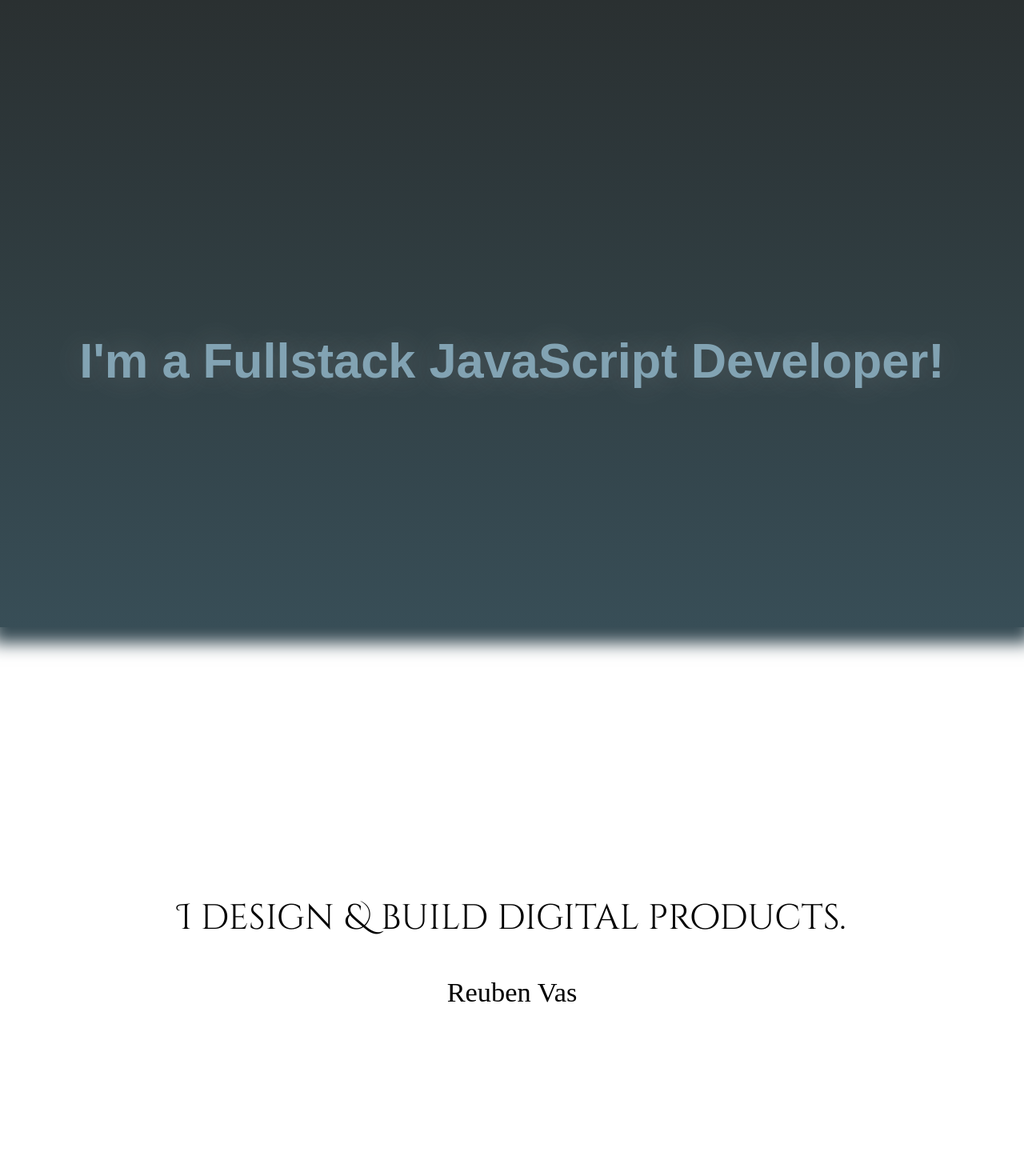
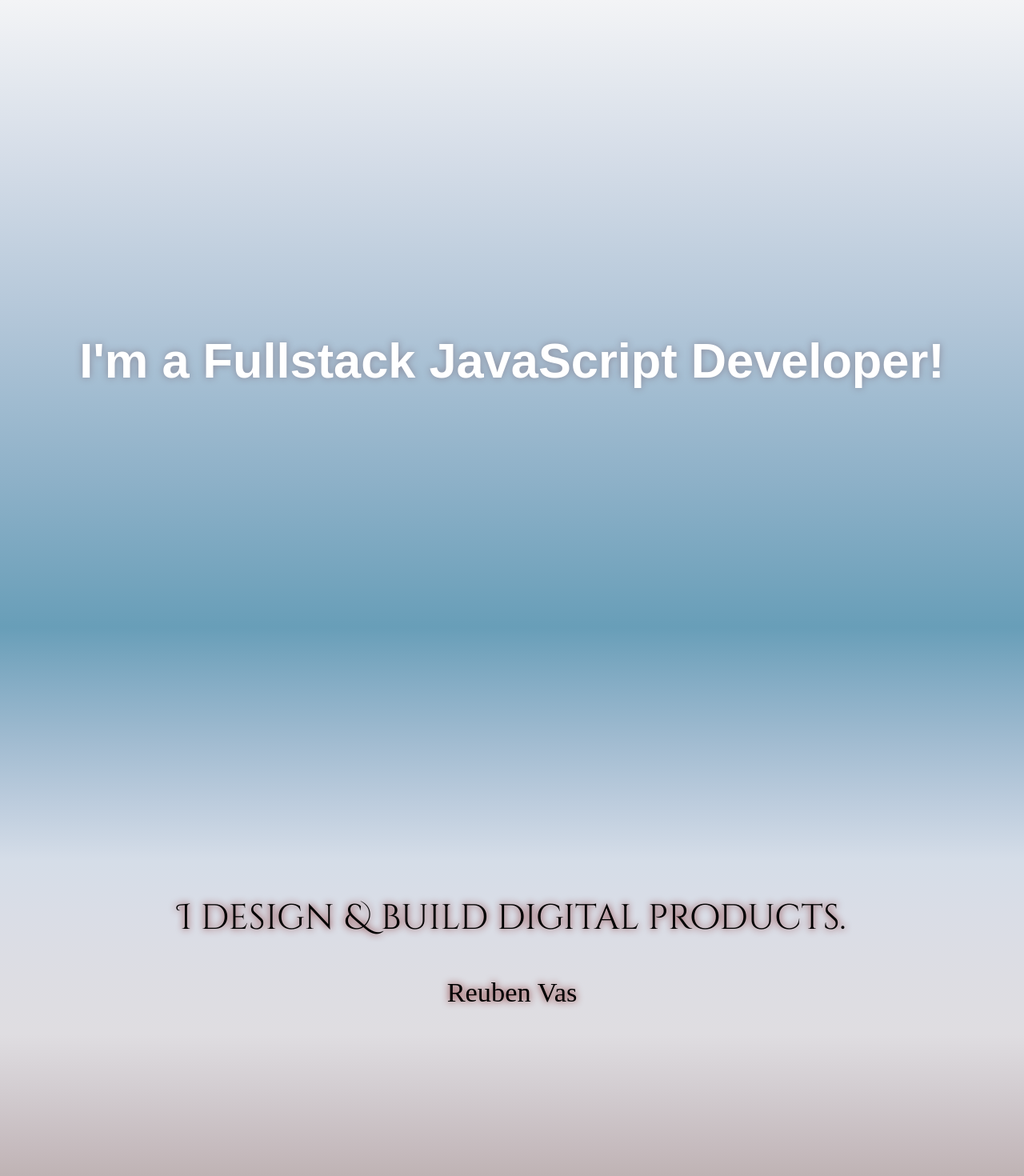
Before and after one commit to reubenvas/portfolio, a React (Create React App) app: page / in a window 1280 px wide. Shown: the top 1470 px of the page at 80% size. Built offline with nearby package versions, Linux system fonts and the light colour scheme; a web font is replaced by a local one.

Commit message:
added gradient background

```diff
--- a/src/App.css
+++ b/src/App.css
@@ -20,11 +20,9 @@
 
 .Intro {
   /* color: #F9D342; */
-  color: rgb(130, 163, 179) ;
-  text-shadow: 0px 0px 40px #d8d5d53e;
-  background-image: linear-gradient(to bottom, #2a3031, #2d373a, #313f43, #34464d, #384e57);
-  box-shadow: 0px 10px 20px 10px #364b54;
-}
+  color: white ;
+  text-shadow: 0px 0px 10px rgb(137,137,153);
+  background-image: linear-gradient(to top, #689eb8, #90b2c9, #b4c7d9, #d5dde8, #f3f4f6);}
 
 .navigation-container {
   visibility: hidden;
@@ -44,19 +42,11 @@
   flex-direction: column;
   align-items: center;
   justify-content: center;
-}
+  background-image: linear-gradient(to bottom, #689eb8, #86adc5, #a2bcd1, #bcccdd, #d5dde8, #dadde6, #dddde3, #dfdde1, #d2ccd0, #c5babd, #b7aaa8, #a79b94);}
 
-.bg-landscape {
-  background-image: url("./images/forest-mountains-3v-1440x900.jpg");
-  position: absolute;
-  height: fill;
-  width: fill;
-  z-index: -1;
-  filter: blur(3.5px);
-}
 
 .text--home {
-  text-shadow: 0px 0px 300px #fffdfd;
+  text-shadow: 0px 0px 10px rgb(119, 18, 18);
 }
 
 
--- a/src/App.js
+++ b/src/App.js
@@ -21,7 +21,6 @@ class App extends Component {
         <NavigationBar />
         <FullScreenText className='Intro'>Hi! #My name is Reuben. #I'm a Fullstack JavaScript Developer!</FullScreenText>
         <div className='Home' /* set either class or name to target of link */>
-          <div className='bg-landscape' />
           <article className='text--home'>
             <p className='intro'>I design & build digital products.</p>
             <p className='name'>Reuben Vas</p>
```
